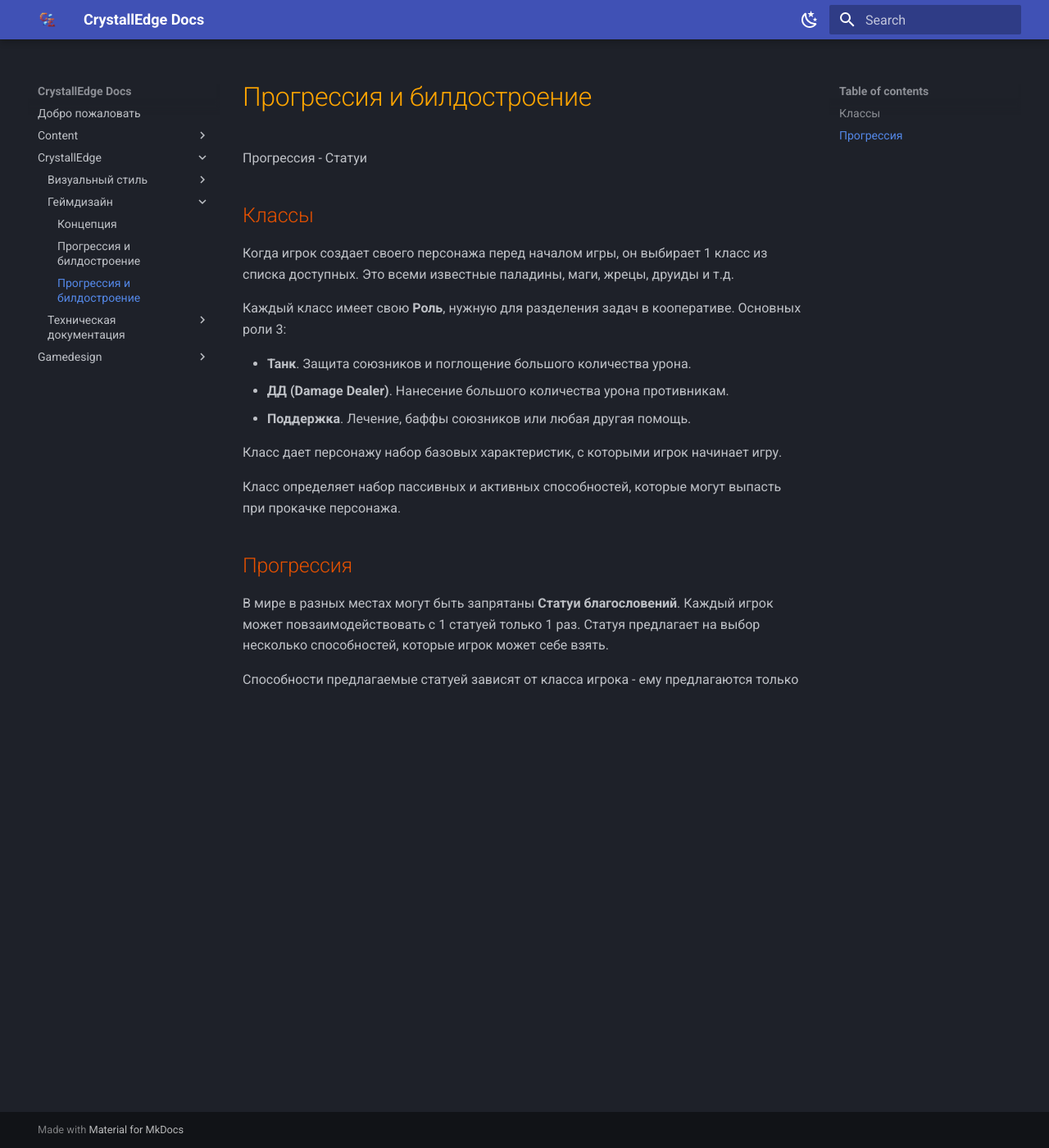
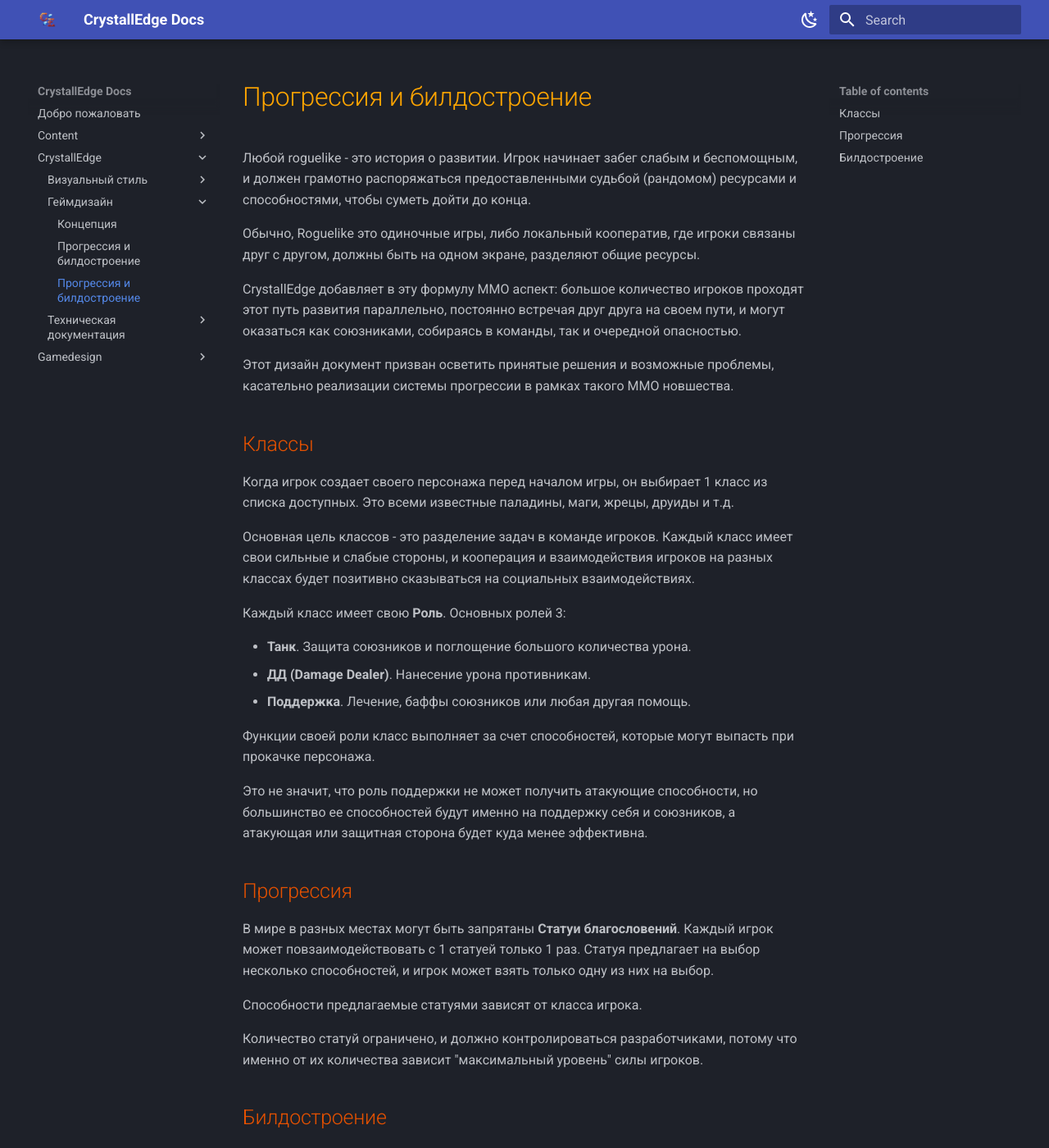
Before and after one commit to crystallpunk-14/crystallpunk-docs, an MkDocs documentation site: the page built from docs/CrystallEdge/Геймдизайн/Прогрессия.md, in a window 1280 px wide and 1400 px high. Shown: the whole window at 82% size. Built offline with MkDocs 1.6.1 and Material for MkDocs 9.7.7, drawn with Linux system fonts in a browser that asks for light colours; some of the changed text lies outside the part shown.

Commit message:
Update Прогрессия.md

```diff
--- a/docs/CrystallEdge/Геймдизайн/Прогрессия.md
+++ b/docs/CrystallEdge/Геймдизайн/Прогрессия.md
@@ -1,26 +1,42 @@
 # Прогрессия и билдостроение
 
-Прогрессия
-- Статуи
+Любой roguelike - это история о развитии. Игрок начинает забег слабым и беспомощным, и должен грамотно распоряжаться предоставленными судьбой (рандомом) ресурсами и способностями, чтобы суметь дойти до конца.
 
+Обычно, Roguelike это одиночные игры, либо локальный кооператив, где игроки связаны друг с другом, должны быть на одном экране, разделяют общие ресурсы.
+
+CrystallEdge добавляет в эту формулу ММО аспект: большое количество игроков проходят этот путь развития параллельно, постоянно встречая друг друга на своем пути, и могут оказаться как союзниками, собираясь в команды, так и очередной опасностью.
+
+Этот дизайн документ призван осветить принятые решения и возможные проблемы, касательно реализации системы прогрессии в рамках такого ММО новшества.
 
 ## Классы
 
 Когда игрок создает своего персонажа перед началом игры, он выбирает 1 класс из списка доступных. Это всеми известные паладины, маги, жрецы, друиды и т.д.
 
-Каждый класс имеет свою **Роль**, нужную для разделения задач в кооперативе.
-Основных роли 3:
+Основная цель классов - это разделение задач в команде игроков. Каждый класс имеет свои сильные и слабые стороны, и кооперация и взаимодействия игроков на разных классах будет позитивно сказываться на социальных взаимодействиях.
+
+Каждый класс имеет свою **Роль**. Основных ролей 3:
 
 - **Танк**. Защита союзников и поглощение большого количества урона.
-- **ДД (Damage Dealer)**. Нанесение большого количества урона противникам.
+- **ДД (Damage Dealer)**. Нанесение урона противникам.
 - **Поддержка**. Лечение, баффы союзников или любая другая помощь.
 
-Класс дает персонажу набор базовых характеристик, с которыми игрок начинает игру.
+Функции своей роли класс выполняет за счет способностей, которые могут выпасть при прокачке персонажа.
 
-Класс определяет набор пассивных и активных способностей, которые могут выпасть при прокачке персонажа.
+Это не значит, что роль поддержки не может получить атакующие способности, но большинство ее способностей будут именно на поддержку себя и союзников, а атакующая или защитная сторона будет куда менее эффективна.
 
 ## Прогрессия
 
-В мире в разных местах могут быть запрятаны **Статуи благословений**. Каждый игрок может повзаимодействовать с 1 статуей только 1 раз. Статуя предлагает на выбор несколько способностей, которые игрок может себе взять.
+В мире в разных местах могут быть запрятаны **Статуи благословений**. Каждый игрок может повзаимодействовать с 1 статуей только 1 раз. Статуя предлагает на выбор несколько способностей, и игрок может взять только одну из них на выбор.
 
-Способности предлагаемые статуей зависят от класса игрока - ему предлагаются только
+Способности предлагаемые статуями зависят от класса игрока.
+
+Количество статуй ограничено, и должно контролироваться разработчиками, потому что именно от их количества зависит "максимальный уровень" силы игроков.
+
+## Билдостроение
+
+Любой roguelike - это история о адаптации. Предоставленные судьбой улучшения не контролируются полностью - игрок не всегда получает то что ему нужно. У игрока есть некий процент "контроля" над выбором - в виде механик "выбор 1 из Х вариантов" или реролов, но это не 100% гарантия.
+
+В этих условиях игрок должен адаптироваться под предоставленные ему случайностью варианты - оптимизировать комбинации способностей, экипировки, чтобы оказаться достаточно эффективным для следующих, более сложных уровней.
+
+Мы уже решили, что пул способностей которые могут выпасть игроку зависит от его класса.
+Но это не значит что в рамках одного класса есть одна "оптимальная" стратегия. В рамках одного класса должно быть множество эффективных комбинаций способностей, предоставляющие игроку интересный геймплей и вариативность от забега к забегу.
```
